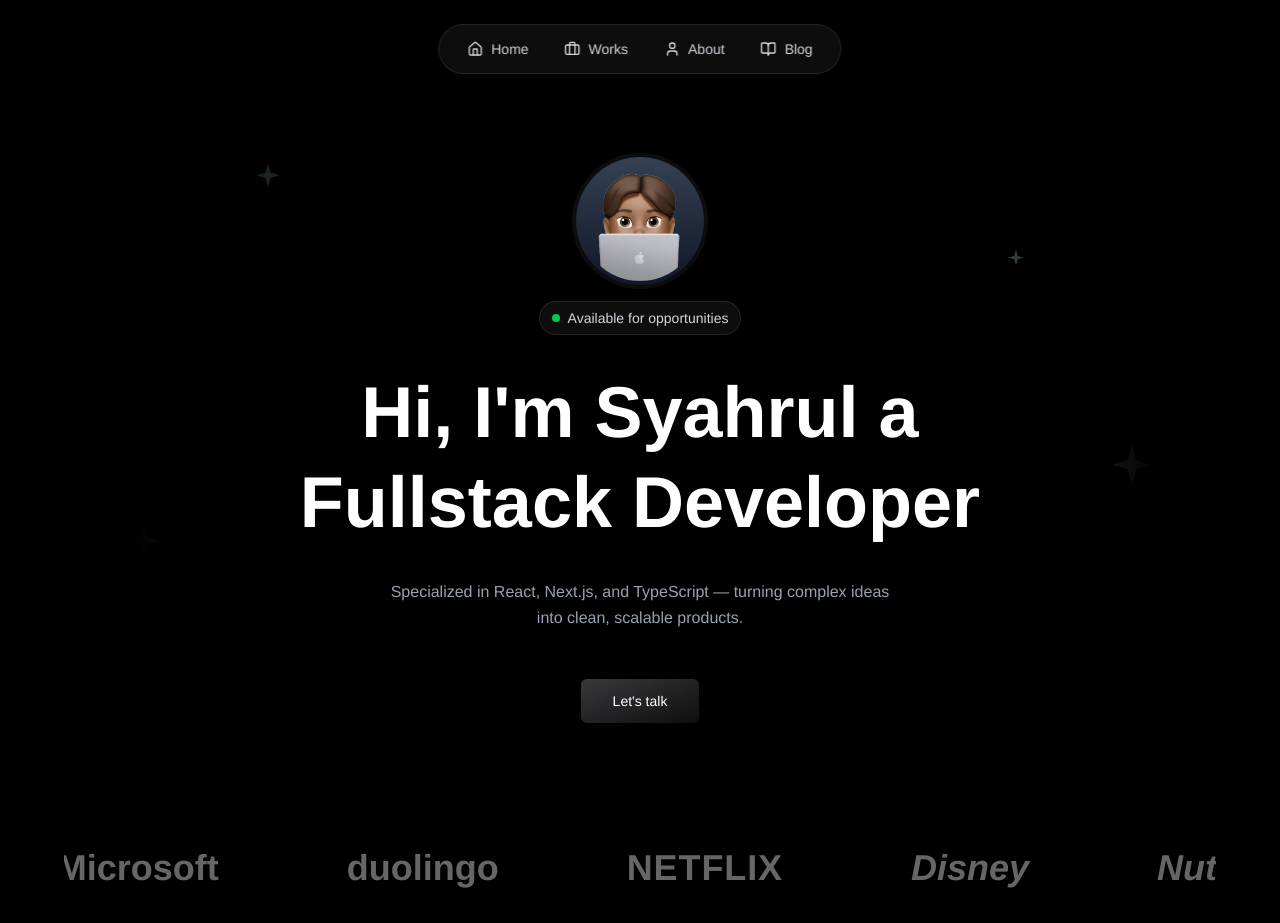
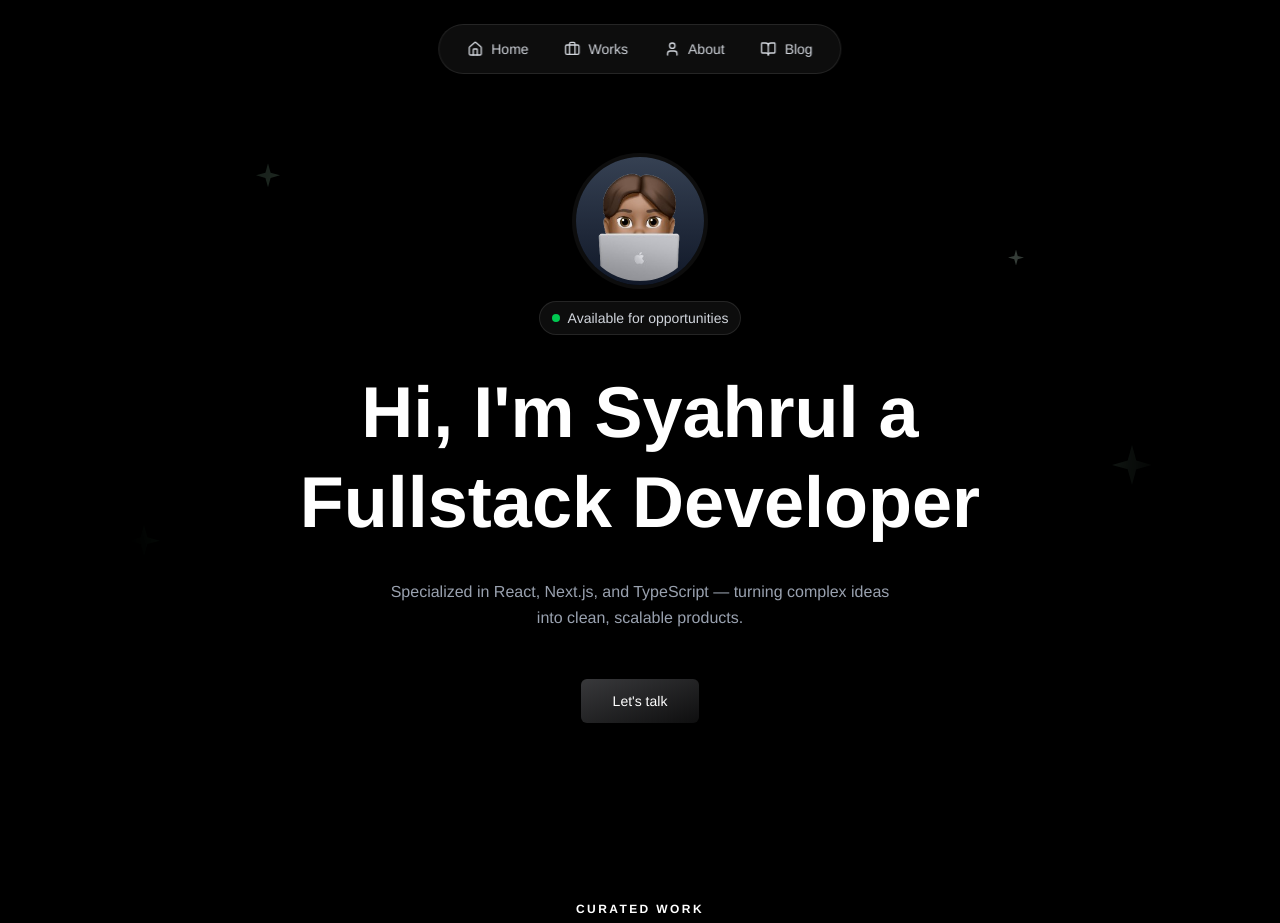
Before and after one commit to syahrulkrn/personal-portoflio, a Next.js app: page / in a window 1280 px wide. Shown: the top 923 px of the page. Built offline with nearby package versions, Linux system fonts and the light colour scheme; a web font is replaced by a local one.

Commit message:
refactor: temporarily disable Clients section for redesign
Remove Clients component from homepage render while keeping its import
to allow for redesign work without affecting other sections.

```diff
--- a/src/app/page.tsx
+++ b/src/app/page.tsx
@@ -15,7 +15,7 @@ export default function Home() {
     <main className="min-h-screen bg-black text-white selection:bg-green-500/30">
       <Navbar />
       <Hero />
-      <Clients />
+      {/* <Clients /> */}
       <FeaturedWork />
       <TapeDivider />
       <BlogSection />
```
